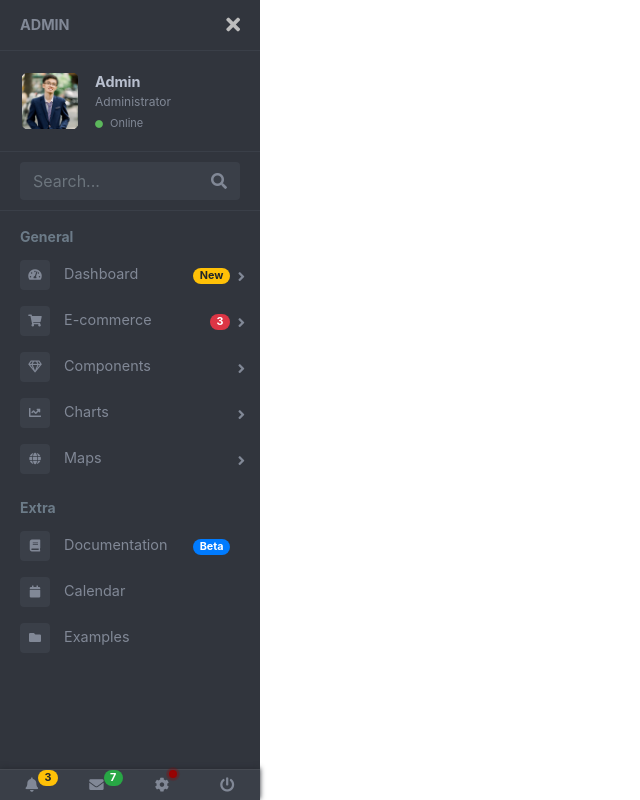
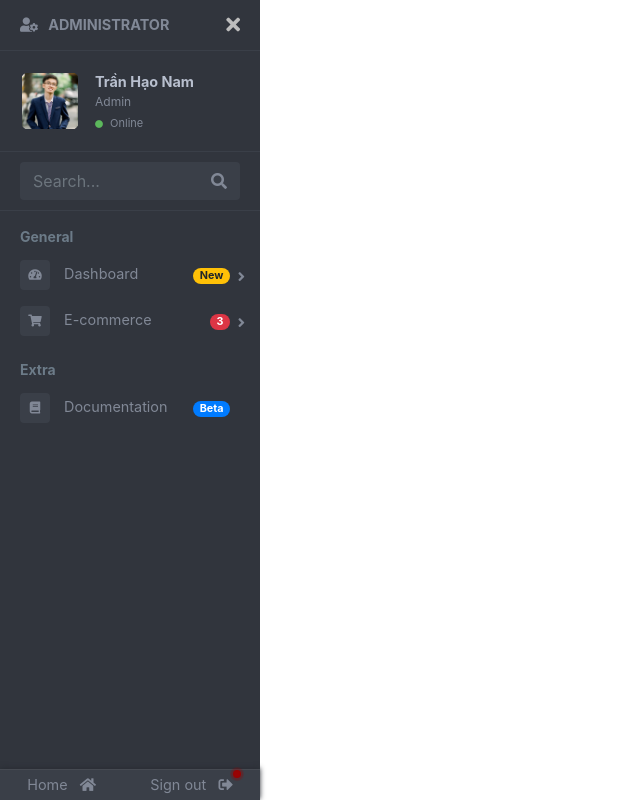
Before and after one commit to quoctuan-sgu/FashionShop-php, a PHP site: page /admin/header.php in a window 1280 px wide. Shown: the whole page, without its empty margins (0-640 px from the left). Run offline with PHP 8.4, Linux system fonts and the light colour scheme; some libraries are stand-ins or nearby versions.

Commit message:
update FE-admin

```diff
--- a/admin/header.php
+++ b/admin/header.php
@@ -7,7 +7,7 @@
     <meta name="viewport" content="width=device-width, initial-scale=1">
     <title>Admin</title>
 
-    <link href="https://use.fontawesome.com/releases/v5.0.6/css/all.css" rel="stylesheet">
+    <link href="https://use.fontawesome.com/releases/v5.15.4/css/all.css" rel="stylesheet">
 
     <link rel="stylesheet" href="https://maxcdn.bootstrapcdn.com/bootstrap/4.0.0/css/bootstrap.min.css" integrity="sha384-Gn5384xqQ1aoWXA+058RXPxPg6fy4IWvTNh0E263XmFcJlSAwiGgFAW/dAiS6JXm" crossorigin="anonymous">
     <script src="https://maxcdn.bootstrapcdn.com/bootstrap/4.0.0/js/bootstrap.min.js"></script>
@@ -24,7 +24,11 @@
         <nav id="sidebar" class="sidebar-wrapper">
             <div class="sidebar-content">
                 <div class="sidebar-brand">
-                    <a href="#">admin</a>
+                    <a href="#">
+                        <i class="fas fa-user-cog"></i>
+                        &nbsp; administrator
+                    </a>
+
                     <div id="close-sidebar">
                         <i class="fas fa-times"></i>
                     </div>
@@ -36,9 +40,11 @@
                     </div>
                     <div class="user-info">
                         <span class="user-name">
-                            <strong>Admin</strong>
+                            <strong>Trần Hạo Nam</strong>
                         </span>
-                        <span class="user-role">Administrator</span>
+
+                        <span class="user-role">Admin</span>
+
                         <span class="user-status">
                             <i class="fa fa-circle"></i>
                             <span>Online</span>
@@ -73,6 +79,7 @@
                                 <span>Dashboard</span>
                                 <span class="badge badge-pill badge-warning">New</span>
                             </a>
+
                             <div class="sidebar-submenu">
                                 <ul>
                                     <li>
@@ -96,6 +103,7 @@
                                 <span>E-commerce</span>
                                 <span class="badge badge-pill badge-danger">3</span>
                             </a>
+
                             <div class="sidebar-submenu">
                                 <ul>
                                     <li>
@@ -106,72 +114,6 @@
                                     </li>
                                     <li>
                                         <a href="#">Credit cart</a>
-                                    </li>
-                                </ul>
-                            </div>
-                        </li>
-
-                        <li class="sidebar-dropdown">
-                            <a href="#">
-                                <i class="far fa-gem"></i>
-                                <span>Components</span>
-                            </a>
-                            <div class="sidebar-submenu">
-                                <ul>
-                                    <li>
-                                        <a href="#">General</a>
-                                    </li>
-                                    <li>
-                                        <a href="#">Panels</a>
-                                    </li>
-                                    <li>
-                                        <a href="#">Tables</a>
-                                    </li>
-                                    <li>
-                                        <a href="#">Icons</a>
-                                    </li>
-                                    <li>
-                                        <a href="#">Forms</a>
-                                    </li>
-                                </ul>
-                            </div>
-                        </li>
-
-                        <li class="sidebar-dropdown">
-                            <a href="#">
-                                <i class="fa fa-chart-line"></i>
-                                <span>Charts</span>
-                            </a>
-                            <div class="sidebar-submenu">
-                                <ul>
-                                    <li>
-                                        <a href="#">Pie chart</a>
-                                    </li>
-                                    <li>
-                                        <a href="#">Line chart</a>
-                                    </li>
-                                    <li>
-                                        <a href="#">Bar chart</a>
-                                    </li>
-                                    <li>
-                                        <a href="#">Histogram</a>
-                                    </li>
-                                </ul>
-                            </div>
-                        </li>
-
-                        <li class="sidebar-dropdown">
-                            <a href="#">
-                                <i class="fa fa-globe"></i>
-                                <span>Maps</span>
-                            </a>
-                            <div class="sidebar-submenu">
-                                <ul>
-                                    <li>
-                                        <a href="#">Google maps</a>
-                                    </li>
-                                    <li>
-                                        <a href="#">Open street map</a>
                                     </li>
                                 </ul>
                             </div>
@@ -188,20 +130,6 @@
                                 <span class="badge badge-pill badge-primary">Beta</span>
                             </a>
                         </li>
-
-                        <li>
-                            <a href="#">
-                                <i class="fa fa-calendar"></i>
-                                <span>Calendar</span>
-                            </a>
-                        </li>
-
-                        <li>
-                            <a href="#">
-                                <i class="fa fa-folder"></i>
-                                <span>Examples</span>
-                            </a>
-                        </li>
                     </ul>
                 </div>
                 <!-- sidebar-menu  -->
@@ -209,23 +137,15 @@
 
             <!-- sidebar-content -->
             <div class="sidebar-footer">
-                <a href="#">
-                    <i class="fa fa-bell"></i>
-                    <span class="badge badge-pill badge-warning notification">3</span>
+                <a href="../index.php">
+                    Home &nbsp;
+                    <i class="fas fa-home"></i>
                 </a>
 
-                <a href="#">
-                    <i class="fa fa-envelope"></i>
-                    <span class="badge badge-pill badge-success notification">7</span>
-                </a>
-
-                <a href="#">
-                    <i class="fa fa-cog"></i>
+                <a href="index.php?ac=signout">
+                    Sign out &nbsp;
+                    <i class="fas fa-sign-out-alt"></i>
                     <span class="badge-sonar"></span>
-                </a>
-
-                <a href="#">
-                    <i class="fa fa-power-off"></i>
                 </a>
             </div>
         </nav>
--- a/view/footer.php
+++ b/view/footer.php
@@ -145,8 +145,9 @@
             <p class="stext-107 cl6 txt-center">
                 Copyright &copy;
                 <script>document.write(new Date().getFullYear());</script>
-                All rights reserved | Made with <i class="fa fa-heart-o" aria-hidden="true"></i>
-                by <a href="https://colorlib.com" target="_blank"> Quoc Tuan SGU </a> <i class="fa fa-heart" style="color:red"></i>
+                All rights reserved | Made with by
+                <a href="https://colorlib.com" target="_blank"> Quoc Tuan SGU </a>
+                <i class="fa fa-heart" style="color:red"></i>
             </p>
         </div>
     </div>
```
Also changed, not shown: admin/index.php (+10 -5 lines), view/header.php (+21 -11 lines).
